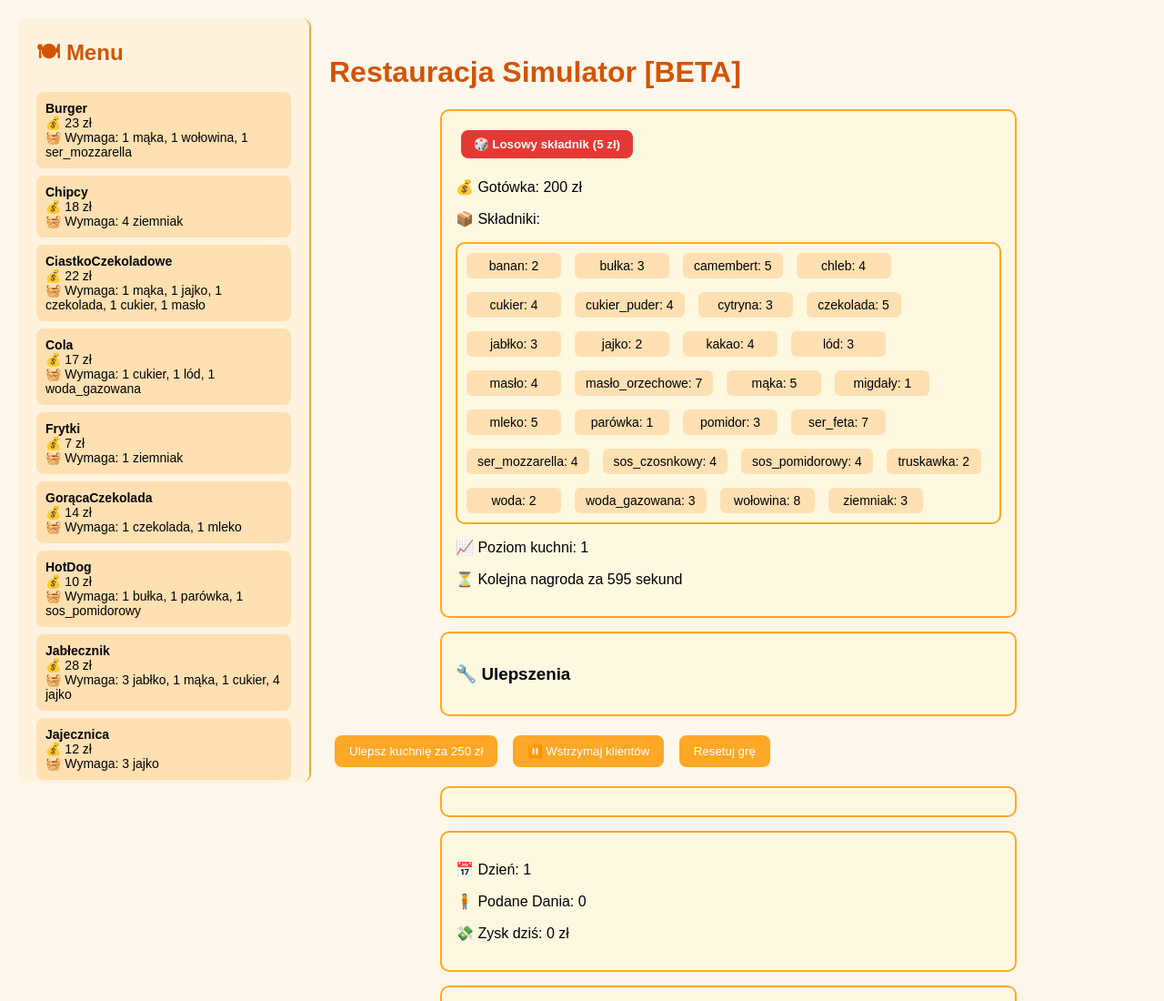
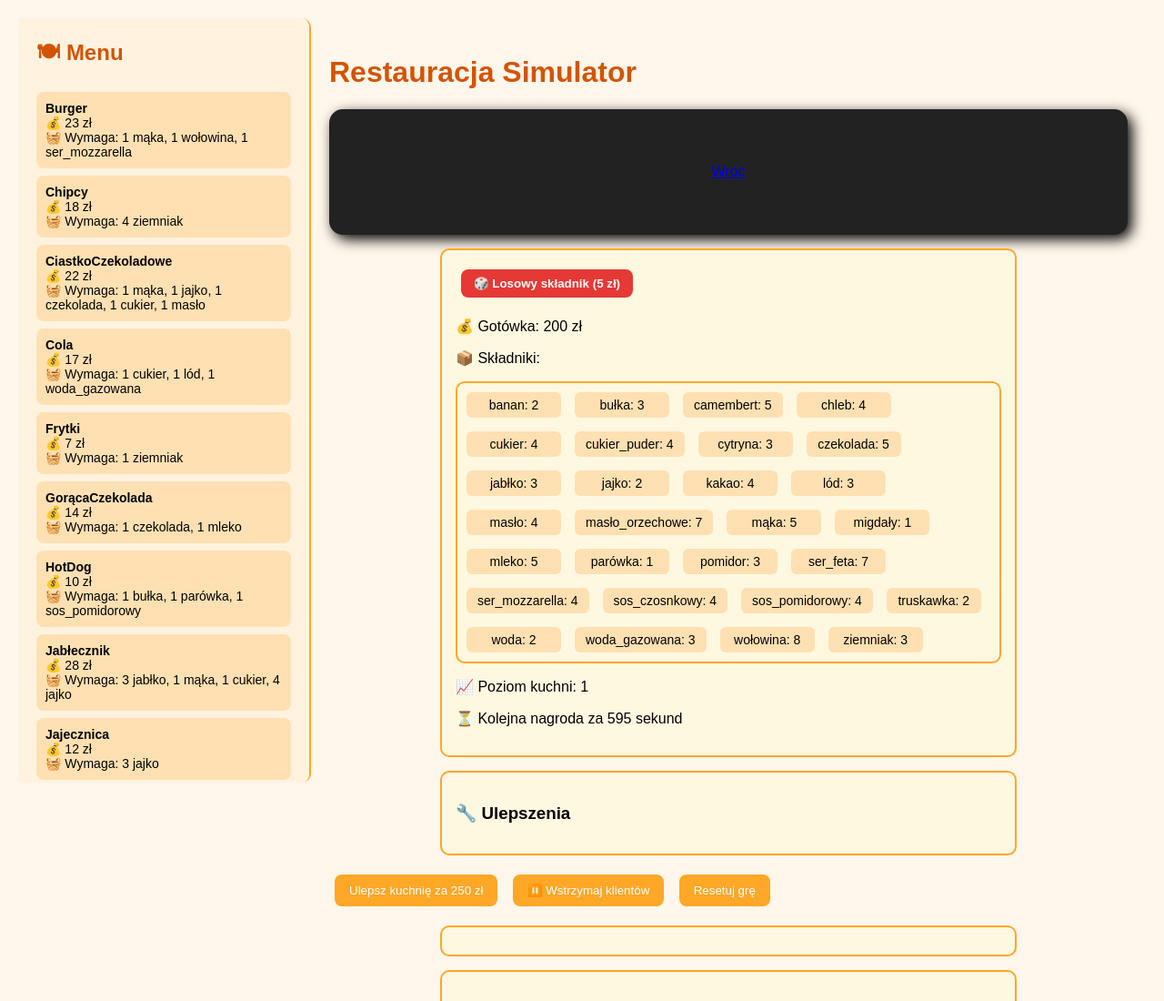
Before and after one commit to NateoSigma/Restauracja-Simulator, a plain HTML site: page index.html in a window 1280 px wide. Shown: the top 1100 px of the page at 91% size. Drawn offline with Linux system fonts and the light colour scheme.

Commit message:
Update index.html

```diff
--- a/index.html
+++ b/index.html
@@ -155,6 +155,15 @@
       cursor: pointer;
       user-select: none;
     }
+    .column {
+            background-color: #222;
+            padding: 60px 20px;
+            text-align: center;
+            border-radius: 15px;
+            box-shadow: 5px 5px 15px #000;
+            cursor: pointer;
+            transition: all 0.3s;
+    }
     #ingredientsList li:hover {
       background: #ffc107;
     }
@@ -177,7 +186,10 @@
 
 <!-- GŁÓWNA CZĘŚĆ GRY -->
 <div id="main">
-  <h1>Restauracja Simulator [BETA]</h1>
+  <h1>Restauracja Simulator</h1>
+  <div class="column">
+            <a href="https://nateosigma.github.io/Natro-Studios/">Wróć</a>
+  </div>
 
   <div id="stats">
     <button id="randomIngredientBtn" onclick="buyRandomIngredient()">🎲 Losowy składnik (5 zł)</button>
```
